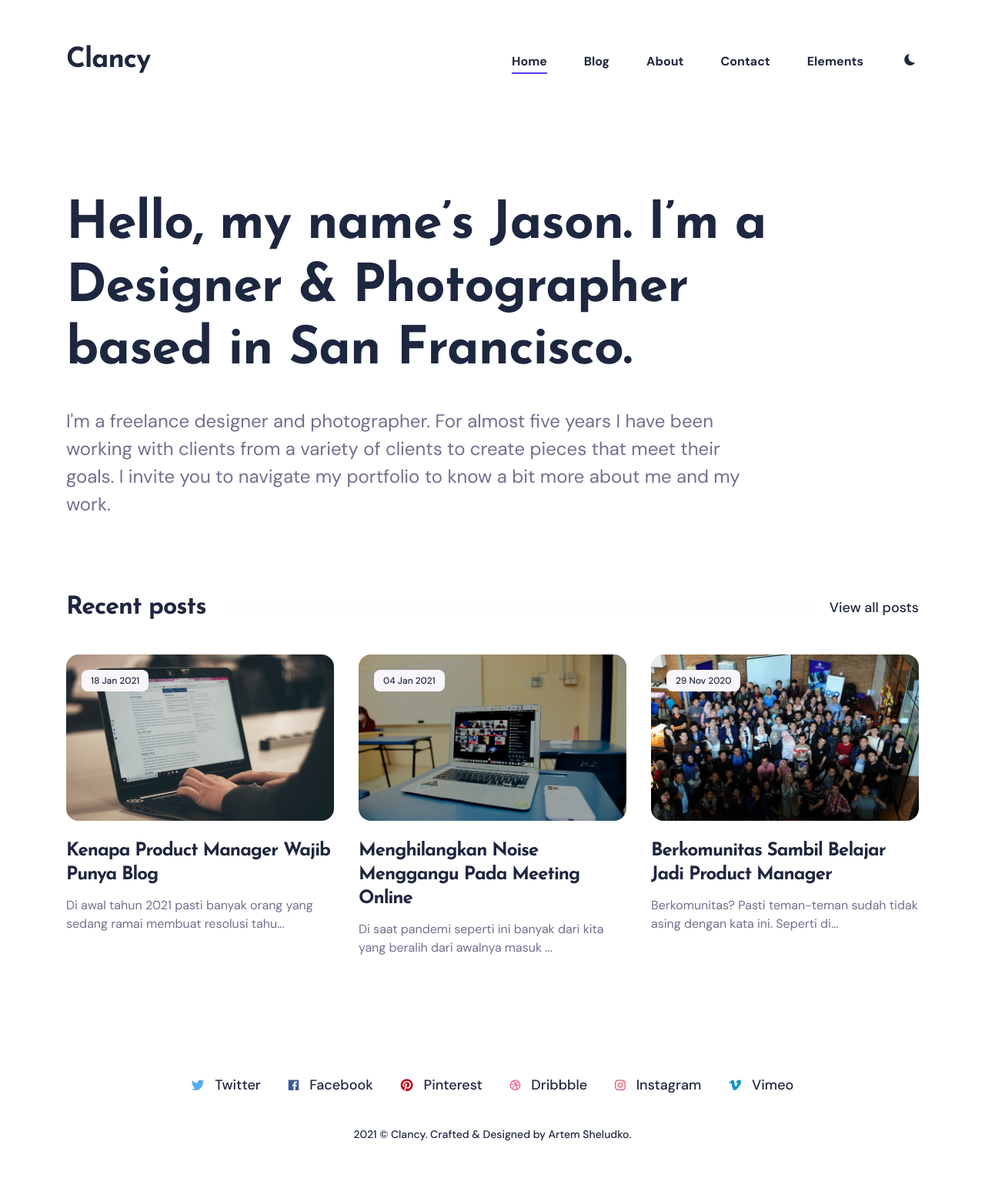
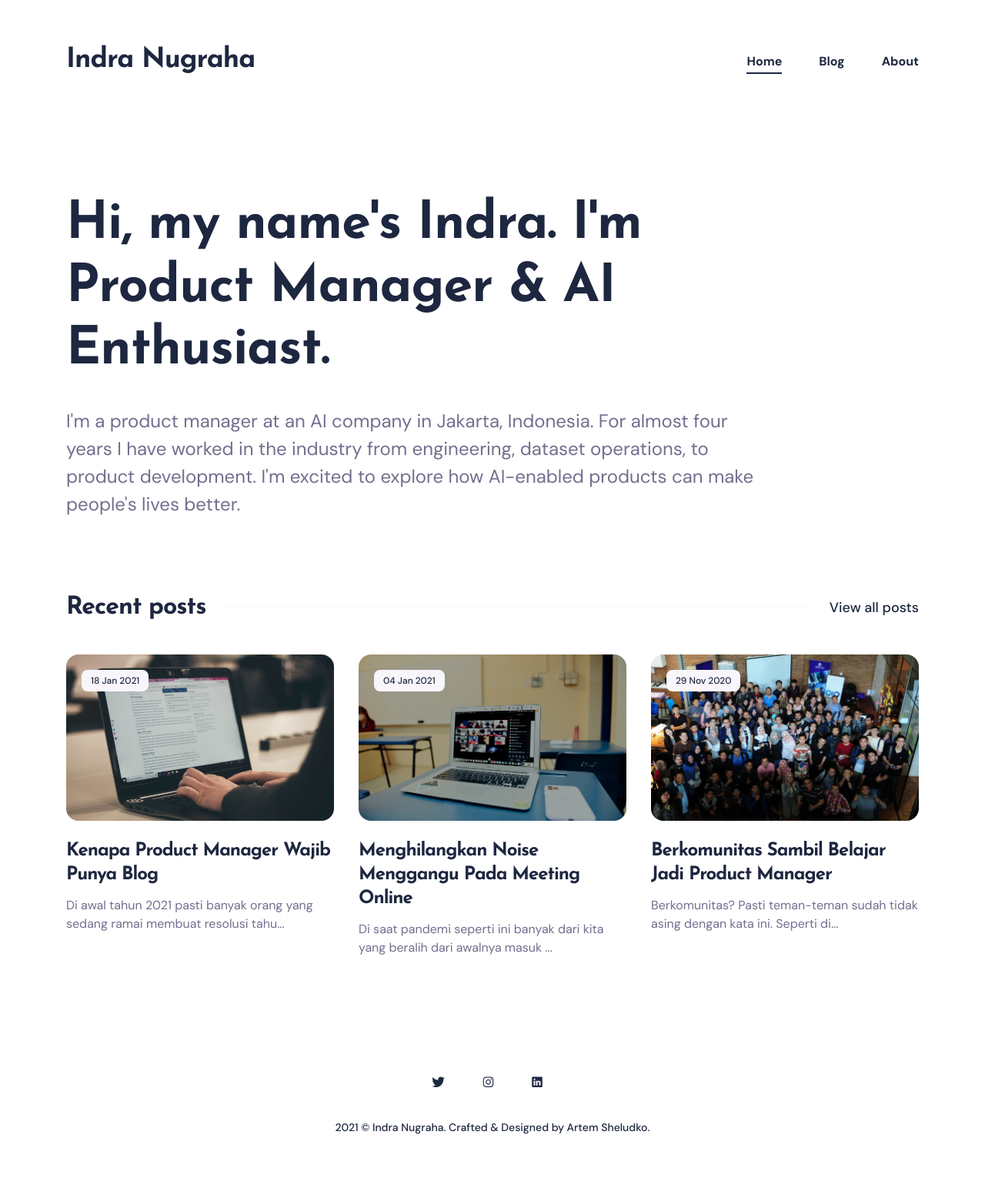
Before and after one commit to indrango/indrango.github.io, a Jekyll site: the page built from index.html, in a window 1280 px wide. Shown: the whole page at 77% size. Built offline with Jekyll 4.4.1, drawn with Linux system fonts in a browser that asks for light colours; nearby versions of some CDN libraries.

```diff
--- a/_config.yml
+++ b/_config.yml
@@ -1,7 +1,7 @@
 #-------------------------------
 # General Site Settings
 baseurl: "" # the subpath of your site, e.g. /blog
-url: "" # the base hostname & protocol for your site, e.g. http://example.com
+url: "https://indranugraha.com" # the base hostname & protocol for your site, e.g. http://example.com
 
 
 #-------------------------------
--- a/_data/settings.yml
+++ b/_data/settings.yml
@@ -1,9 +1,9 @@
 #-------------------------------
 # Site Settings
-title: Clancy
+title: Indra Nugraha
 logo: # You can add own logo. For example '/images/logo.png'.
-author: Jason Collins
-description: Clancy is a elegant portfolio theme for Jekyll.
+author: Indra Nugraha
+description: Musings on Product Management and AI.
 
 
 #-------------------------------
@@ -16,59 +16,59 @@ menu__settings:
       url: '/blog/'
     - title: 'About'
       url: '/about/'
-    - title: 'Contact'
-      url: '/contact/'
-    - title: 'Elements'
-      url: '/elements/'
+    # - title: 'Contact'
+    #   url: '/contact/'
+    # - title: 'Elements'
+    #   url: '/elements/'
 
 
 #-------------------------------
 # Hero Settings
 hero:
-  hero__title: Hello, my name’s Jason. I’m a Designer & Photographer based in San Francisco.
-  hero__description: I'm a freelance designer and photographer. For almost five years I have been working with clients from a variety of clients to create pieces that meet their goals. I invite you to navigate my portfolio to know a bit more about me and my work.
+  hero__title: Hi, my name's Indra. I'm Product Manager & AI Enthusiast.
+  hero__description:  I'm a product manager at an AI company in Jakarta, Indonesia. For almost four years I have worked in the industry from engineering, dataset operations, to product development. I'm excited to explore how AI-enabled products can make people's lives better.
 
 
 #-------------------------------
-# Portfolio Settings
-portfolio:
-  portfolio__title: Portfolio
-  portfolio__gallery:
-    - image: /images/gallery-01.jpg
-      title: Samantha Gades
-      description: Brown photo frame beside wall <a href="https://unsplash.com/photos/8Od75hgzb9Y">Unsplash</a>
+# # Portfolio Settings
+# portfolio:
+#   portfolio__title: Portfolio
+#   portfolio__gallery:
+#     - image: /images/gallery-01.jpg
+#       title: Samantha Gades
+#       description: Brown photo frame beside wall <a href="https://unsplash.com/photos/8Od75hgzb9Y">Unsplash</a>
 
-    - image: /images/gallery-02.jpg
-      title: Paula Vermeulen
-      description: Gray mountain covered by mountain <a href="https://unsplash.com/photos/_f2m3mEkaaU">Unsplash</a>
+#     - image: /images/gallery-02.jpg
+#       title: Paula Vermeulen
+#       description: Gray mountain covered by mountain <a href="https://unsplash.com/photos/_f2m3mEkaaU">Unsplash</a>
 
-    - image: /images/gallery-03.jpg
-      title: Bench Accounting
-      description: White wooden table near brown chair <a href="https://unsplash.com/photos/nvzvOPQW0gc">Unsplash</a>
+#     - image: /images/gallery-03.jpg
+#       title: Bench Accounting
+#       description: White wooden table near brown chair <a href="https://unsplash.com/photos/nvzvOPQW0gc">Unsplash</a>
 
-    - image: /images/gallery-04.jpg
-      title: Nord Wood
-      description: White ceramic mug <a href="https://unsplash.com/photos/nDd3dIkkOLo">Unsplash</a>
+#     - image: /images/gallery-04.jpg
+#       title: Nord Wood
+#       description: White ceramic mug <a href="https://unsplash.com/photos/nDd3dIkkOLo">Unsplash</a>
 
-    - image: /images/gallery-05.jpg
-      title: Luca Bravo
-      description: White ribs in a facade against a white sky <a href="https://unsplash.com/photos/alS7ewQ41M8">Unsplash</a>
+#     - image: /images/gallery-05.jpg
+#       title: Luca Bravo
+#       description: White ribs in a facade against a white sky <a href="https://unsplash.com/photos/alS7ewQ41M8">Unsplash</a>
 
-    - image: /images/gallery-06.jpg
-      title: Isaac Benhesed
-      description: Minimalist black coffee <a href="https://unsplash.com/photos/onLbXleIkds">Unsplash</a>
+#     - image: /images/gallery-06.jpg
+#       title: Isaac Benhesed
+#       description: Minimalist black coffee <a href="https://unsplash.com/photos/onLbXleIkds">Unsplash</a>
 
-    - image: /images/gallery-07.jpg
-      title: Water Journal
-      description: Water Journal is a bi-annual publication exploring the beauty and complexity of all things water <a href="https://unsplash.com/photos/EbuaKnSm8Zw">Unsplash</a>
+#     - image: /images/gallery-07.jpg
+#       title: Water Journal
+#       description: Water Journal is a bi-annual publication exploring the beauty and complexity of all things water <a href="https://unsplash.com/photos/EbuaKnSm8Zw">Unsplash</a>
 
-    - image: /images/gallery-08.jpg
-      title: Luca Bravo
-      description: Worms eye view of city buildings <a href="https://unsplash.com/photos/a6x7YPiNxwI">Unsplash</a>
+#     - image: /images/gallery-08.jpg
+#       title: Luca Bravo
+#       description: Worms eye view of city buildings <a href="https://unsplash.com/photos/a6x7YPiNxwI">Unsplash</a>
 
-    - image: /images/gallery-09.jpg
-      title: Books and Laptop
-      description: Silver laptop computer with two books on the top <a href="https://unsplash.com/photos/fFIAKABImf4">Unsplash</a>
+#     - image: /images/gallery-09.jpg
+#       title: Books and Laptop
+#       description: Silver laptop computer with two books on the top <a href="https://unsplash.com/photos/fFIAKABImf4">Unsplash</a>
 
 
 #-------------------------------
@@ -83,33 +83,33 @@ mailchimp:
 #-------------------------------
 # Footer Settings
 social:
-- {icon: "ion-logo-twitter", color: "#55acee", label: Twitter, link: "https://twitter.com"}
-- {icon: "ion-logo-facebook", color: "#3b5999", label: Facebook, link: "https://facebook.com"}
-- {icon: "ion-logo-pinterest", color: "#bd081c", label: Pinterest, link: "https://pinterest.com"}
-- {icon: "ion-logo-dribbble", color: "#ea4c89", label: Dribbble, link: "https://dribbble.com"}
-- {icon: "ion-logo-instagram", color: "#e4405f", label: Instagram, link: "https://instagram.com"}
-- {icon: "ion ion-logo-vimeo", color: "#1393cd", label: Vimeo, link: "https://vimeo.com"}
+- {icon: "ion-logo-twitter", color: "#1e2740", label: , link: "https://twitter.com/indrango"}
+- {icon: "ion-logo-instagram", color: "#1e2740", label: , link: "https://instagram.com/indrango"}
+- {icon: "ion-logo-linkedin", color: "#1e2740", label: , link: "https://www.linkedin.com/in/indrango/"}
+# - {icon: "ion-logo-facebook", color: "#3b5999", label: Facebook, link: "https://facebook.com"}
+# - {icon: "ion-logo-pinterest", color: "#bd081c", label: Pinterest, link: "https://pinterest.com"}
+# - {icon: "ion-logo-dribbble", color: "#ea4c89", label: Dribbble, link: "https://dribbble.com"}
+# - {icon: "ion ion-logo-vimeo", color: "#1393cd", label: Vimeo, link: "https://vimeo.com"}
 
 # Example of adding a new link to the footer section - {icon: "ion-logo-github", color: "#24292e, label: Github, link: "https://github.com"}
 # Other icons can be found at https://ionicons.com/v4/
 
 
 #-------------------------------
-# Contact Settings
-contact:
-  email: your@email.com # Add your email for contact form
-  description: Clancy comes with a built-in contact form, that you can use with Formspree service to handle up to 50 submissions per month for free. You could also easily switch to another contact form service if you want. # Add a description of your form.
+# # Contact Settings
+# contact:
+#   email: indrango@gmail.com # Add your email for contact form
+#   description: Clancy comes with a built-in contact form, that you can use with Formspree service to handle up to 50 submissions per month for free. You could also easily switch to another contact form service if you want. # Add a description of your form.
 
 # NOTE
 # Clancy comes with a built-in contact form, that you can use with Formspree service to handle up to 50 submissions per month for free. You could also easily switch to another contact form service if you want.
 
 
 #-------------------------------
-# Comment Section (Disqus)
-
-disqus-identifier: anvodstudio-demo # add your shortname for Disqus Comment. For example anvodstudio-demo
+# # Comment Section (Disqus)
+# disqus-identifier: anvodstudio-demo # add your shortname for Disqus Comment. For example anvodstudio-demo
 
 
 #-------------------------------
 # Google Analytics
-google-analytics: # Add your identifier. For example UA-99631805-1.
+google-analytics: UA-86267473-2
--- a/_includes/header.html
+++ b/_includes/header.html
@@ -26,12 +26,12 @@
                   <a href="{{ item.url | relative_url }}" class="nav__link{% if page.url == item.url %} nav__link--current{% endif %}">{{ item.title }}</a>
                 </li>
               {% endfor %}
-              <li class="nav__item">
+              <!-- <li class="nav__item">
                 <div class="toggle-theme">
                   <div class="toggle-moon" title="Enable dark mode"><i class="ion ion-ios-moon"></i></div>
                   <div class="toggle-sun" title="Enable light mode"><i class="ion ion-ios-sunny"></i></div>
                 </div>
-              </li>
+              </li> -->
             </ul>
           </div>
         </nav>
--- a/_sass/0-settings/_color-scheme.scss
+++ b/_sass/0-settings/_color-scheme.scss
@@ -1,7 +1,7 @@
 /* Color Scheme */
 
 :root {
-  --brand-color: #5e3aee;
+  --brand-color: #1e2740;
   --white: #fff;
   --light-gray: #f0f0f0;
   --light-blue: #f8f6fb;
--- a/_sass/3-modules/_section-subscribe.scss
+++ b/_sass/3-modules/_section-subscribe.scss
@@ -4,13 +4,13 @@
   display: flex;
   justify-content: space-between;
   flex-wrap: wrap;
-  padding: 136px 68px;
+  padding: 86px 68px;
   border-radius: 16px;
   overflow: hidden;
   background: var(--background-alt-color);
 
   @media only screen and (max-width: 1140px) {
-    padding: 136px 48px;
+    padding: 86px 48px;
   }
 
   @media only screen and (max-width: $desktop) {
--- a/blog/index.html
+++ b/blog/index.html
@@ -1,8 +1,7 @@
 ---
 layout: default
 title: Blog
-description: 'Clancy blog features productivity, tips, inspiration. Find out how to set up a successful blog or how to make yours even
-better!'
+description: 'This blog feature contains thoughts on product management and AI'
 ---
 
 <!-- begin hero -->
@@ -35,5 +34,3 @@ better!'
 </div>
 
 {% include pagination.html %}
-
-{% include section-subscribe.html %}
--- a/js/common.js
+++ b/js/common.js
@@ -21,9 +21,9 @@ document.addEventListener("DOMContentLoaded", function() {
     menuClose();
   });
 
-  toggleTheme.addEventListener("click", () => {
-    darkMode();
-  });
+  // toggleTheme.addEventListener("click", () => {
+  //   darkMode();
+  // });
 
   if (portfolioViewButton) {
     portfolioViewButton.addEventListener("click", () => {
```
Also changed, not shown: _drafts/2018-04-23-the-way-to-get-started-is-to-quit-talking-and-begin-doing.markdown (added, +53 -0 lines), Gemfile.lock (added).
